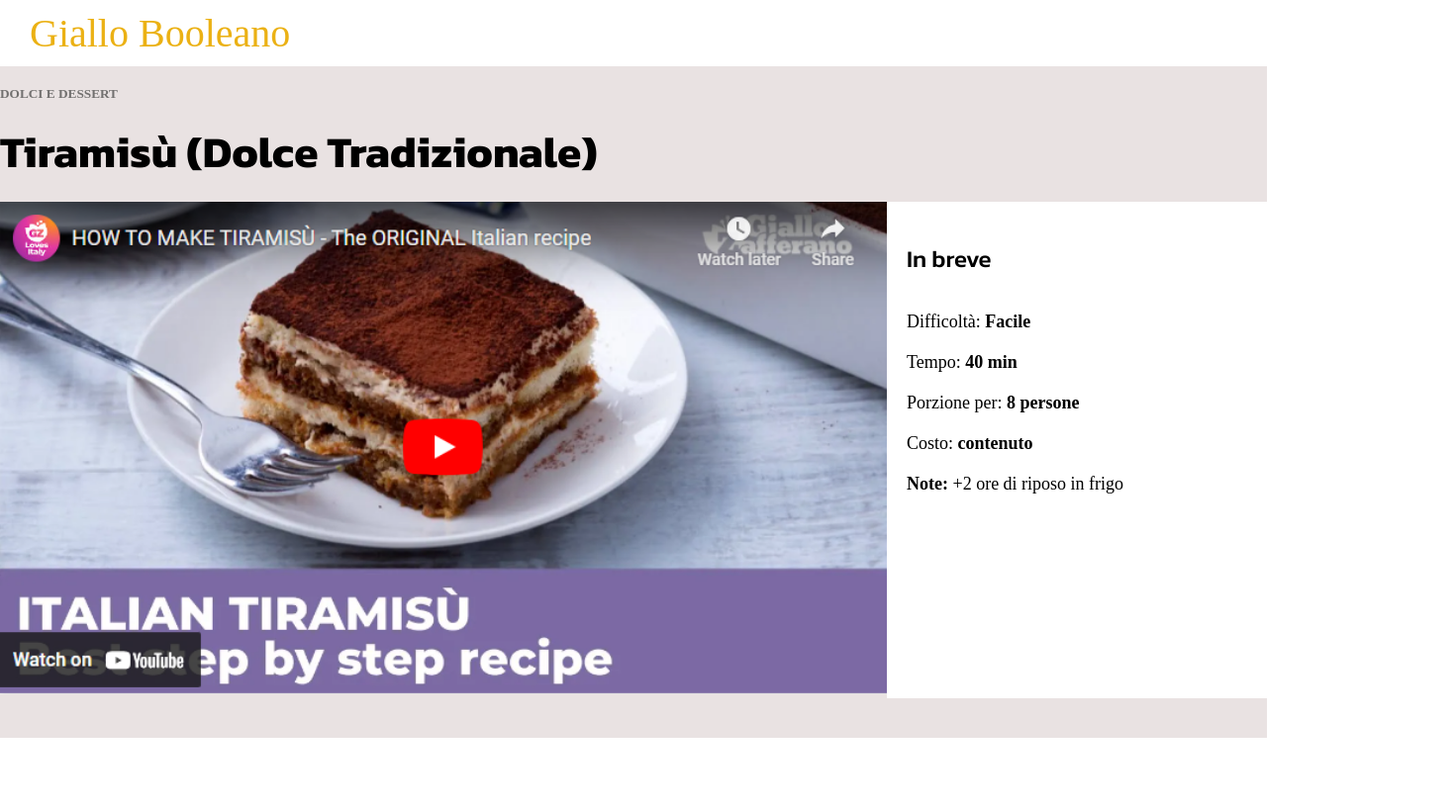
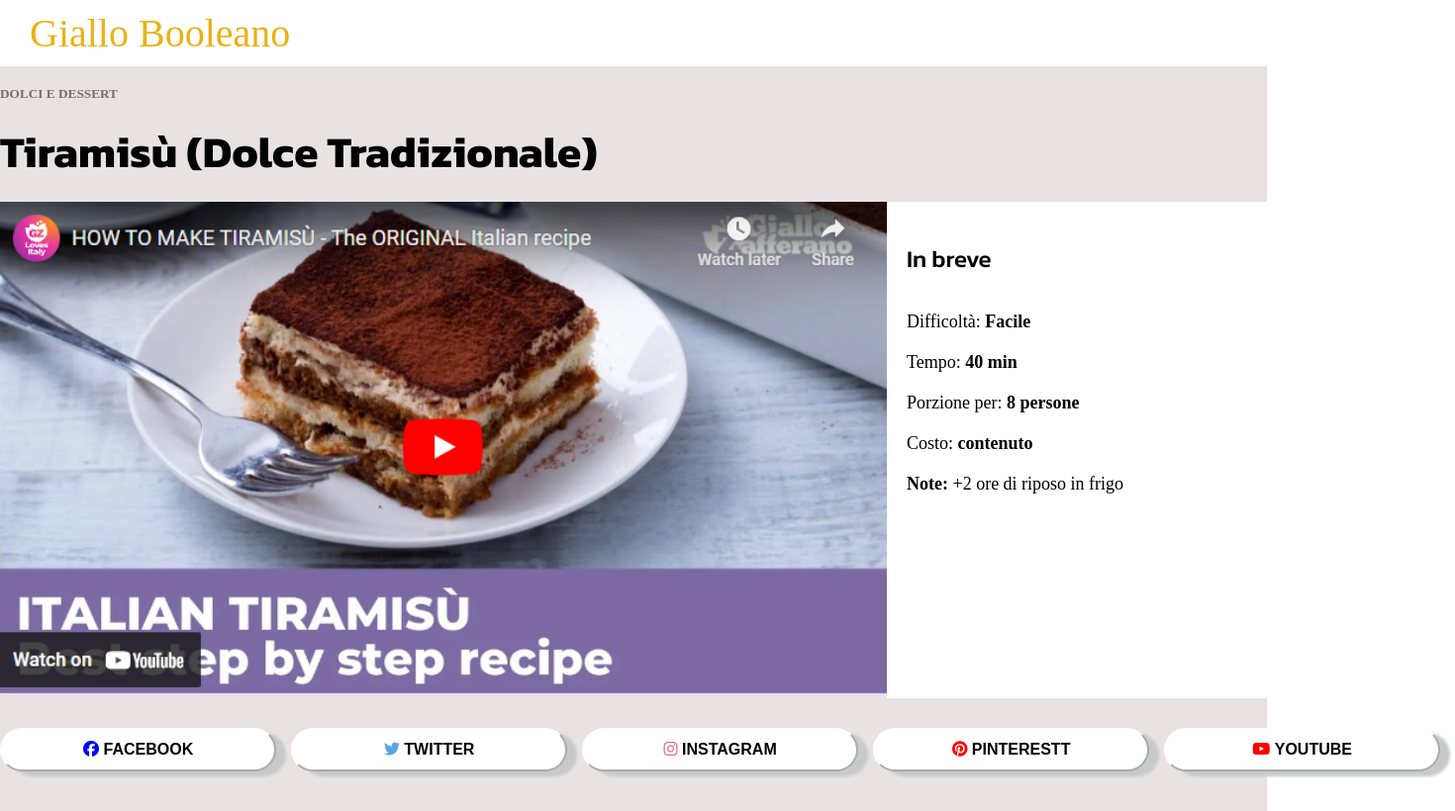
Before and after one commit to MattiaEsposito98/htmlcss-responsive-layout, a plain HTML site: page index.html in a window 1280 px wide. Shown: the whole page at 99% size, 1470 px wide, since content can reach past the window. Drawn offline with Linux system fonts and the light colour scheme; a web font is replaced by a local one.

Commit message:
add container con button

```diff
--- a/index.html
+++ b/index.html
@@ -4,20 +4,22 @@
 <head>
   <meta charset="UTF-8">
   <meta name="viewport" content="width=device-width, initial-scale=1.0">
+  <script src="https://kit.fontawesome.com/6876974635.js" crossorigin="anonymous"></script>
   <link rel="stylesheet" href="style.css">
   <link rel="stylesheet" href="responsive.css">
   <title>Giallo Booleano</title>
 </head>
 
- <!-- Header -->
+<!-- Header -->
+
 <body>
   <header>
     <nav>
-      <h1 class=" header-title">Giallo Booleano</h1>
+      <h1 class=" header-title"> <a href=""> Giallo Booleano</h1> </a>
     </nav>
   </header>
 
-<!-- Layout -->
+  <!-- Layout -->
   <main>
     <section class="hero">
       <div class="container-hero">
@@ -26,8 +28,6 @@
           <h1>Tiramisù (Dolce Tradizionale)</h1> <br>
         </div>
         <div class="row">
-
-
           <div class="col-70">
             <img src="./img/image (10).png" width="100%" alt="">
           </div>
@@ -43,8 +43,30 @@
               </ul>
             </div>
           </div>
+        </div>
 
+        <!-- Container per i bottoni -->
+
+        <div class="container-btn">
+          <div class="row">
+            <div class="col-20">
+              <button class="btn-social"><i class="fa-brands fa-facebook"></i> <a href=""> <strong> <span>FACEBOOK</span> </strong> </a> </button>
+            </div>
+            <div class="col-20">
+              <button class="btn-social"><i class="fa-brands fa-twitter"></i><a href=""> <strong> <span>TWITTER</span> </strong> </a> </button>
+            </div>
+            <div class="col-20">
+              <button class="btn-social"><i class="fa-brands fa-instagram"></i><a href=""> <strong> <span>INSTAGRAM</span> </strong> </a> </button>
+            </div>
+            <div class="col-20">
+              <button class="btn-social"><i class="fa-brands fa-pinterest"></i><a href=""> <strong> <span>PINTERESTT</span></strong> </a> </button>
+            </div>
+            <div class="col-20">
+              <button class="btn-social"><i class="fa-brands fa-youtube"></i><a href=""> <strong> <span>YOUTUBE</span></strong> </a> </button>
+            </div>
+          </div>
         </div>
+
       </div>
     </section>
   </main>
--- a/responsive.css
+++ b/responsive.css
@@ -50,4 +50,8 @@
     font-size: 20px;
     padding-bottom: 18px;
   }
+
+  .btn-social span{
+    display: none;
+  }
 }
--- a/style.css
+++ b/style.css
@@ -1,6 +1,7 @@
 @import url('https://fonts.googleapis.com/css2?family=Spicy+Rice&display=swap');
 @import url('https://fonts.googleapis.com/css2?family=Gowun+Batang:wght@400;700&display=swap');
 @import url('https://fonts.googleapis.com/css2?family=Gowun+Batang:wght@400;700&family=Kanit:ital,wght@0,100;0,200;0,300;0,400;0,500;0,600;0,700;0,800;0,900;1,100;1,200;1,300;1,400;1,500;1,600;1,700;1,800;1,900&display=swap');
+
 /* Reset */
 * {
   box-sizing: border-box;
@@ -18,12 +19,12 @@
   list-style: none;
 }
 
-main{
+main {
   background-color: rgb(233, 226, 226);
 }
 
 /* Header */
-.header-title{
+.header-title {
   color: rgb(235, 177, 20);
   font-family: "Spicy Rice", serif;
   font-weight: 100;
@@ -34,54 +35,91 @@
 
 
 /* Main-hero */
-.container-hero h5{
+.container-hero h5 {
   font-family: "Gowun Batang", serif;
   color: rgba(45, 46, 45, 0.63);
 }
 
-.container-hero h1{
+.container-hero h1 {
   font-family: "Kanit", sans-serif;
   font-weight: 700;
   font-style: normal;
   font-size: 44px;
 }
 
-.container-hero{
+.container-hero {
   max-width: 1470px;
   margin: 0 auto;
   padding-top: 20px;
   padding-bottom: 40px;
 }
 
-.row{
+.row {
   display: flex;
   flex-wrap: wrap;
 }
 
-.col-70{
+.col-70 {
   width: 70%;
 }
 
-.col-30{
+.col-30 {
   width: 30%;
 }
 
-.card-details{
+.card-details {
   background-color: white;
   height: 100%;
   padding-top: 40px;
   padding-left: 20px;
 }
 
-.card-details h2{
+.card-details h2 {
   font-family: "Kanit", sans-serif;
   font-weight: 500;
   font-style: normal;
 }
 
-.card-details ul{
+.card-details ul {
   display: flex;
   flex-direction: column;
-  gap:20px;
+  gap: 20px;
   font-size: 18px;
 }
+
+/* Container per i bottoni */
+.container-btn {
+  width: 1470px;
+  margin-top: 30px;
+}
+
+.col-20 {
+  width: 20%;
+}
+
+.btn-social {
+  line-height: 40px;
+  border-radius: 999px;
+  width: 95%;
+  font-size: 16px;
+  background-color: white;
+  border-color: white;
+  box-shadow: 10px 5px 3px rgb(199, 201, 202);
+}
+
+.fa-facebook {
+  color: blue;
+}
+
+.fa-twitter {
+  color: rgba(41, 140, 221, 0.781);
+}
+
+.fa-instagram {
+  color: palevioletred;
+}
+
+.fa-pinterest,
+.fa-youtube {
+  color: red;
+}
```
